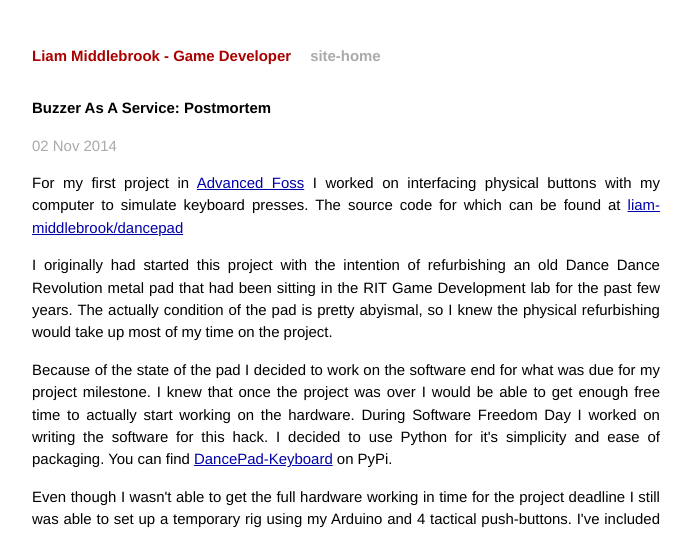
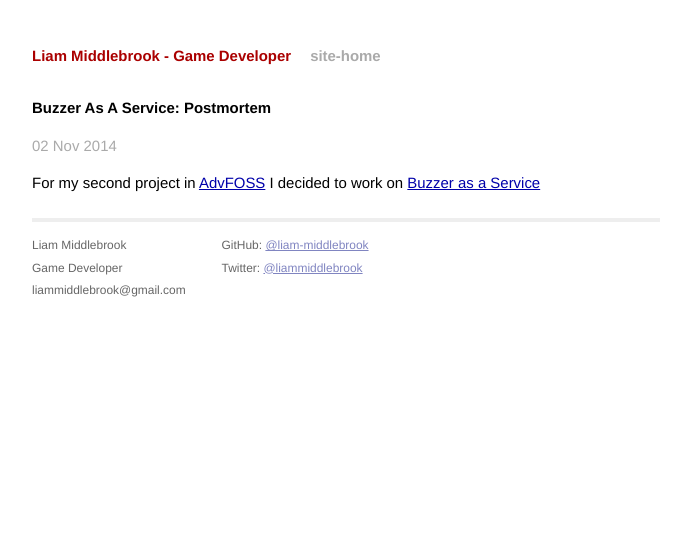
Before and after one commit to liam-middlebrook/blog, a Jekyll site: the page 2014/11/02/buzzer-postmortem.html, which Jekyll copies as it is, in a window 1280 px wide. Shown: the top 534 px of the page, without its empty margins (294-985 px from the left). Built offline with Jekyll 4.4.1, drawn with Linux system fonts in a browser that asks for light colours; Markdown is read by kramdown in place of the engine named in the settings; some of the changed text lies outside the part shown.

Commit message:
Publishing: Updated buzzer postmortem

```diff
--- a/2014/11/02/buzzer-postmortem.html
+++ b/2014/11/02/buzzer-postmortem.html
@@ -25,31 +25,8 @@
 <p class="meta">02 Nov 2014</p>
 
 <div class="post">
-<p>For my first project in <a href="http://advfoss-ritigm.rhcloud.com">Advanced Foss</a> I
-worked on interfacing physical buttons with my computer to simulate keyboard
-presses. The source code for which can be found at <a href="https://github.com/liam-middlebrook/dancepad">liam-middlebrook/dancepad</a></p>
-
-<p>I originally had started this project with the intention of refurbishing an
-old Dance Dance Revolution metal pad that had been sitting in the RIT Game
-Development lab for the past few years. The actually condition of the pad
-is pretty abyismal, so I knew the physical refurbishing would take up most
-of my time on the project.</p>
-
-<p>Because of the state of the pad I decided to work on the software end for
-what was due for my project milestone. I knew that once the project was over
-I would be able to get enough free time to actually start working on the
-hardware. During Software Freedom Day I worked on writing the software for this
-hack. I decided to use Python for it&#39;s simplicity and ease of packaging. You
-can find <a href="https://pypi.python.org/pypi/DancePad-Keyboard">DancePad-Keyboard</a>
-on PyPi.</p>
-
-<p>Even though I wasn&#39;t able to get the full hardware working in time for the
-project deadline I still was able to set up a temporary rig using my Arduino
-and 4 tactical push-buttons. I&#39;ve included a few images below that show off
-the setup.</p>
-
-<p><img src="http://i.imgur.com/Bv49jbxl.jpg" alt="">
-<img src="http://i.imgur.com/dLYAZtrl.jpg" alt=""></p>
+<p>For my second project in <a href="http://advfoss-ritigm.rhcloud.com">AdvFOSS</a> I decided
+to work on <a href="https://github.com/liam-middlebrook/buzzer-as-a-service">Buzzer as a Service</a></p>
 
 </div>
 
```
